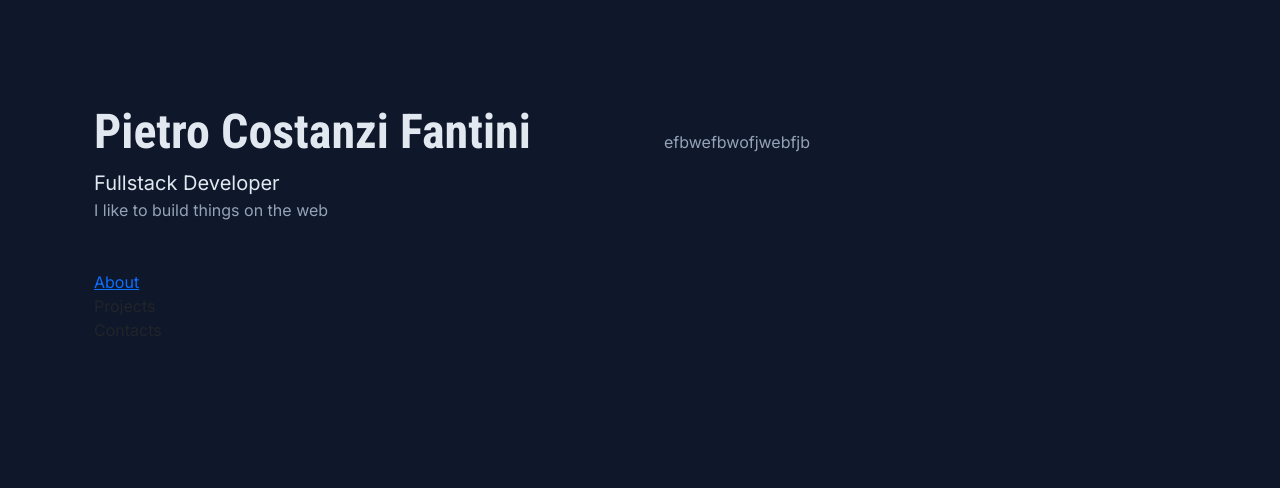
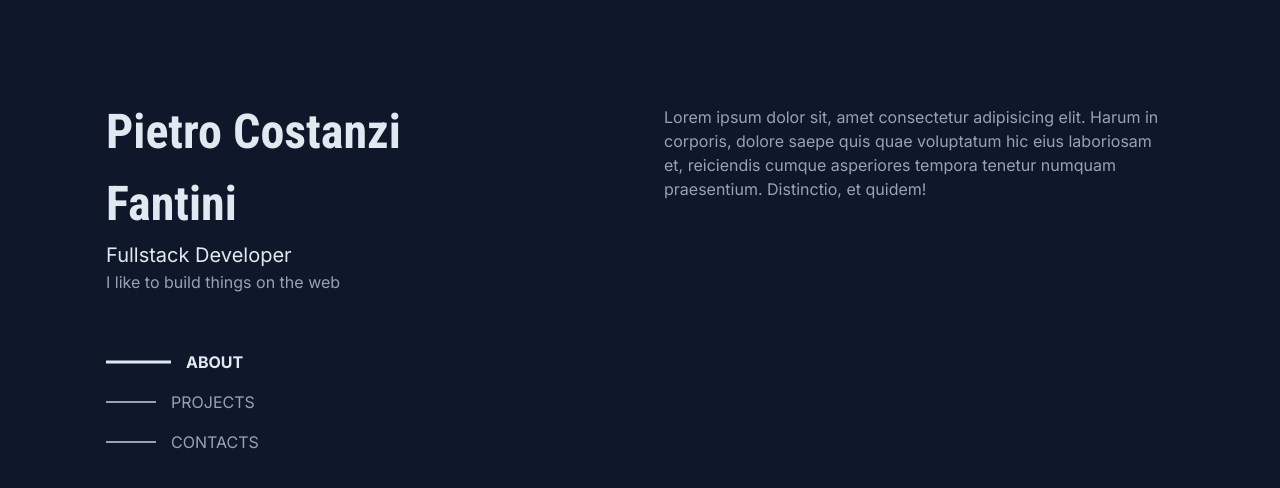
Before and after one commit to Nabster101/PortfolioV2, a Next.js app in the folder portfolio_main/: page / in a window 1280 px wide. Shown: the top 488 px of the page. Built offline with nearby package versions, Linux system fonts and the light colour scheme.

Commit message:
Finished barebones of the landing page

```diff
--- a/portfolio_main/src/app/page.tsx
+++ b/portfolio_main/src/app/page.tsx
@@ -1,12 +1,46 @@
+"use client";
+
 import Image from "next/image";
 import style from "./page.module.css";
 import "@/app/ui/page.css";
 import { robotoCondensed } from "./ui/fonts";
 import Link from "next/link";
+import { useEffect, useRef, useState } from "react";
 
 export default function Home() {
+
+	const [activeSection, setActiveSection] = useState('');
+  	const sectionsRef = useRef([]);
+
+	useEffect(() => {
+		const observer = new IntersectionObserver(
+		  (entries) => {
+			entries.forEach((entry) => {
+			  if (entry.isIntersecting) {
+				setActiveSection(entry.target.id); // Update active section
+			  }
+			});
+		  },
+		  { threshold: 0.3 } // Trigger when 60% of the section is visible
+		);
+
+		sectionsRef.current.forEach((section) => {
+		  observer.observe(section);
+		});
+
+		return () => observer.disconnect();
+	  }, []);
+
+	const scrollToTop = () => {
+        window.scrollTo({
+            top: 0,
+            behavior: 'smooth',
+        });
+    };
+
 	return (
-		<div className="container" style={{marginTop: '6rem'}}>
+		<div className="container">
+			<div className="container sidebar">
 				<div className="row">
 					<div className="col">
 						<div className="container infoColumn">
@@ -28,18 +62,18 @@ export default function Home() {
 							<div className="row" id="progressItems">
 								<div className="container">
 									<div className="row">
-									<div className="col">
-										<Link href="#about">About</Link>
+										<div className="col colLinkProgress">
+											<Link href="#about" className={activeSection === "about" ? "activeLink" : "inactiveLink"} onClick={scrollToTop}>ABOUT</Link>
 										</div>
 									</div>
 									<div className="row">
-									<div className="col">
-										<div>Projects</div>
+										<div className="col colLinkProgress">
+											<Link href="#projects" className={activeSection === "projects" ? "activeLink" : "inactiveLink"}>PROJECTS</Link>
 										</div>
 									</div>
 									<div className="row">
-									<div className="col">
-										<div>Contacts</div>
+										<div className="col colLinkProgress">
+											<Link href="#contacts" className={activeSection === "contacts" ? "activeLink" : "inactiveLink"}>CONTACTS</Link>
 										</div>
 									</div>
 								</div>
@@ -47,18 +81,38 @@ export default function Home() {
 							</div>
 						</div>
 					</div>
-				<div className="col testHeight">
+				</div>
+			</div>
+			<div className="container scrollInfo">
+				<div className="row">
+					<div className="col">
 						<div className="container infoColumn">
 							<div className="row">
-							<div className="col subTitle">
-								<div>
-									efbwefbwofjwebfjb
+								<div className="col subTitle testHeight">
+									<section id="about" ref={(el) => (sectionsRef.current[0] = el)} style={{paddingTop: '6.55rem'}}>
+										Lorem ipsum dolor sit, amet consectetur adipisicing elit. Harum in corporis, dolore saepe quis quae voluptatum hic eius laboriosam et, reiciendis cumque asperiores tempora tenetur numquam praesentium. Distinctio, et quidem!
+									</section>
+								</div>
+							</div>
+							<div className="row">
+								<div className="col subTitle testHeight">
+									<section id="projects" ref={(el) => (sectionsRef.current[1] = el)}>
+										Lorem ipsum dolor sit, amet consectetur adipisicing elit. Rerum, quidem qui dolores corporis tempora iusto voluptates ratione veniam quae laudantium voluptas alias, hic cupiditate officiis aliquid similique sint perferendis quia.
+									</section>
+								</div>
+							</div>
+							<div className="row">
+								<div className="col subTitle testHeight">
+									<section id="contacts" ref={(el) => (sectionsRef.current[2] = el)}>
+										Lorem ipsum dolor sit, amet consectetur adipisicing elit. Rerum, quidem qui dolores corporis tempora iusto voluptates ratione veniam quae laudantium voluptas alias, hic cupiditate officiis aliquid similique sint perferendis quia.
+									</section>
 								</div>
 							</div>
 						</div>
 					</div>
 				</div>
 			</div>
+
 		</div>
 	);
 }
--- a/portfolio_main/src/app/ui/page.css
+++ b/portfolio_main/src/app/ui/page.css
@@ -23,9 +23,82 @@
 }
 
 .testHeight{
-    height: 100vh;
+    height: 500vh;
 }
 
 .row{
     align-items: baseline;
 }
+
+.sidebar{
+    position: fixed;
+    top: 6rem;
+    width: 34%;
+    height: 100%;
+    overflow: auto;
+}
+
+.scrollInfo{
+    margin-left: 50%;
+    width: 50%;
+    overflow: auto;
+}
+
+.colLinkProgress{
+    margin: 1vh 0 1vh 0;
+}
+
+.inactiveLink {
+    font-weight: normal;
+    text-decoration: none;
+    color: #94a3b8; /* Adjust the color as needed */
+    position: relative;
+    padding-left: 65px; /* Adjust based on the maximum width of the line */
+}
+
+.inactiveLink:hover {
+    font-weight: bold;
+    color: #e2e8f0; /* Adjust the color as needed */
+}
+
+.activeLink {
+    font-weight: bold;
+    text-decoration: none;
+    color: #e2e8f0; /* Adjust the color as needed */
+    position: relative;
+    padding-left: 80px; /* Adjust based on the maximum width of the line */
+}
+
+.activeLink::after{
+    content: '';
+    position: absolute;
+    left: 0; /* Adjust the position as needed */
+    top: 50%;
+    transform: translateY(-50%);
+    width: 65px; /* Adjust the width as needed */
+    height: 2px; /* Adjust the height as needed */
+    background-color: #94a3b8; /* Adjust the color as needed */
+    transition: all 0.3s ease;
+}
+
+.inactiveLink::after {
+    content: '';
+    position: absolute;
+    left: 0; /* Adjust the position as needed */
+    top: 50%;
+    transform: translateY(-50%);
+    width: 50px; /* Adjust the width as needed */
+    height: 2px; /* Adjust the height as needed */
+    background-color: #94a3b8; /* Adjust the color as needed */
+    transition: all 0.3s ease;
+}
+
+.activeLink::after {
+    background-color: #e2e8f0; /* Adjust the color as needed */
+    height: 3px; /* Adjust the height as needed */
+}
+
+.inactiveLink:hover::after {
+    background-color: #e2e8f0; /* Adjust the color as needed */
+    height: 3px; /* Adjust the height as needed */
+}
```
Lines whose indentation alone changed are shown as unchanged.
